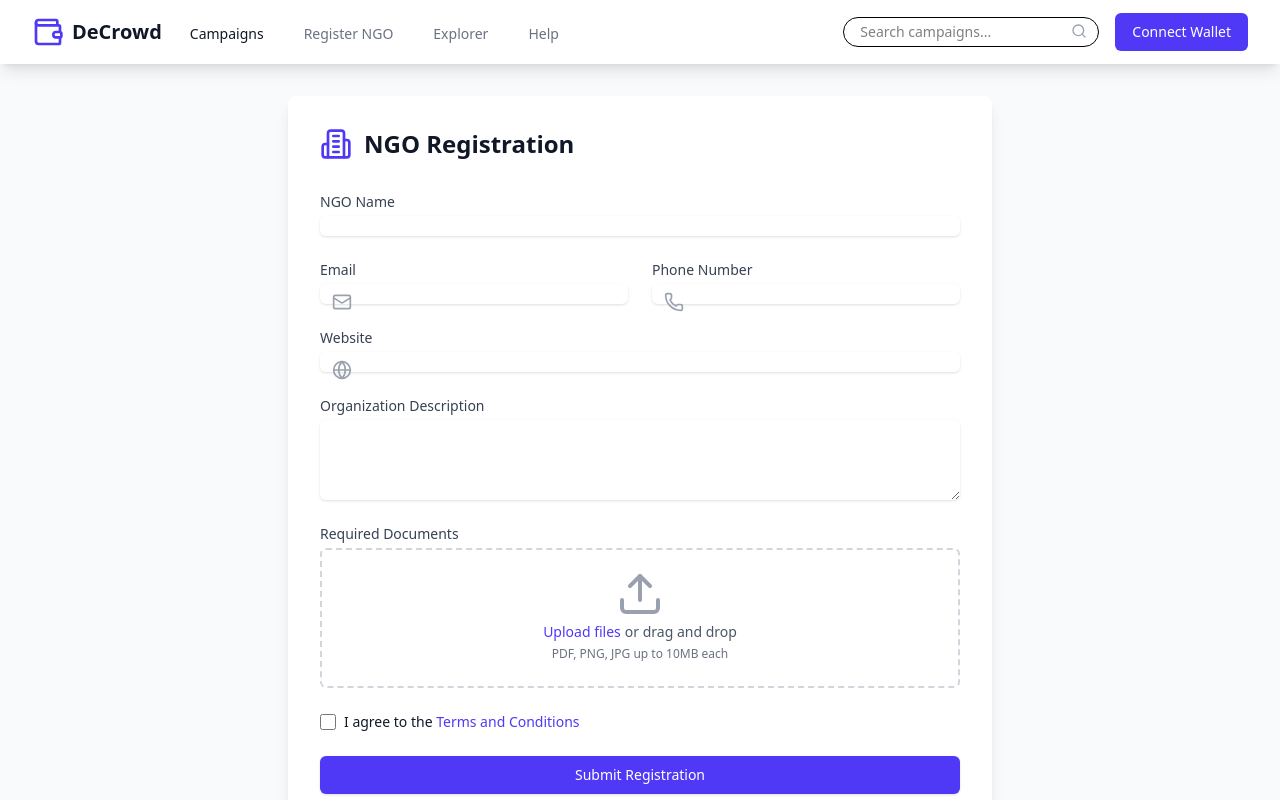
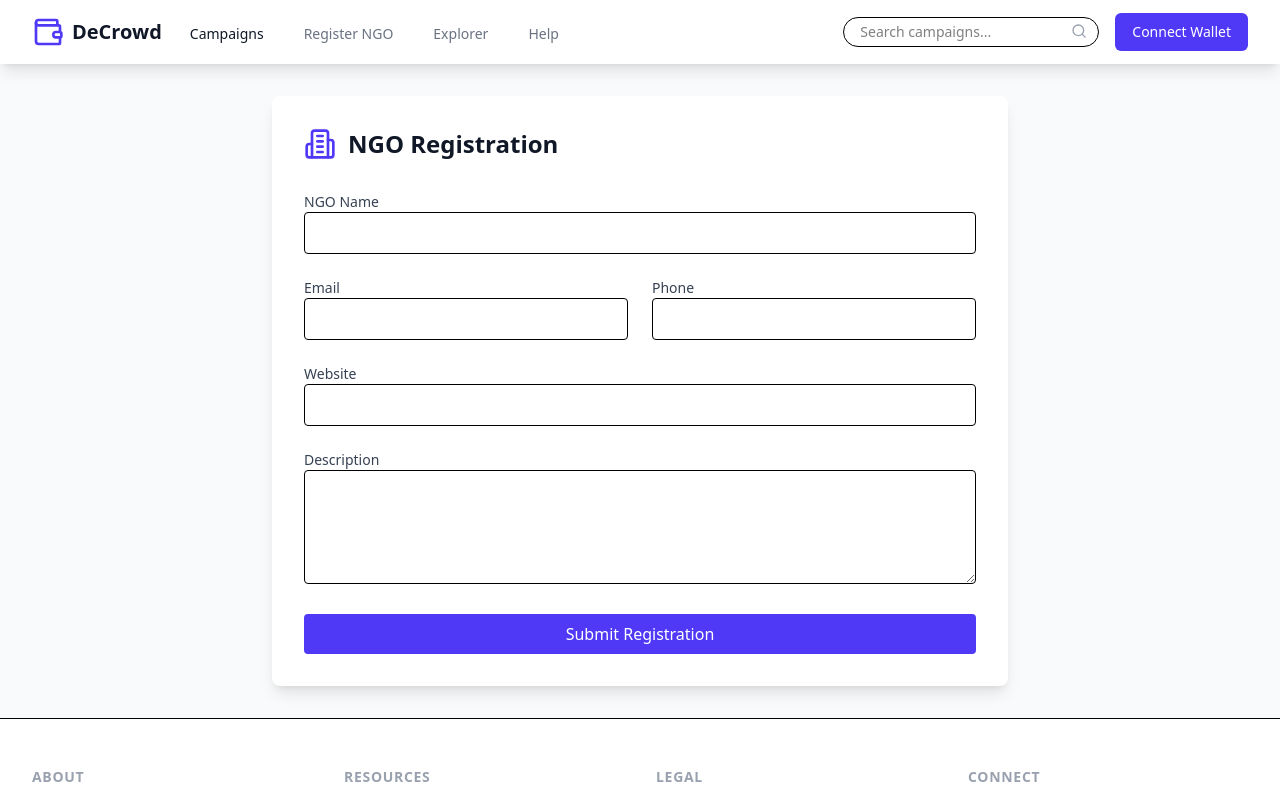
Before and after one commit to Bayyana-kiran/Crowd-Funding-App, a React (Vite) app: page /ngo/register in a window 1280 px wide. Shown: the top 800 px of the page. Built offline with nearby package versions, Linux system fonts and the light colour scheme.

Commit message:
added metamask connect, etherscan in dashboard,firebase config and data is added via ngo registration

```diff
--- a/package.json
+++ b/package.json
@@ -11,12 +11,14 @@
   },
   "dependencies": {
     "@tailwindcss/vite": "^4.0.3",
+    "firebase": "^11.3.0",
     "lucide-react": "^0.474.0",
     "react": "^18.3.1",
     "react-dom": "^18.3.1",
     "react-qr-code": "^2.0.15",
     "react-router-dom": "^7.1.5",
-    "tailwindcss": "^4.0.3"
+    "tailwindcss": "^4.0.3",
+    "web3": "^4.16.0"
   },
   "devDependencies": {
     "@eslint/js": "^9.17.0",
--- /dev/null
+++ b/src/firebase/firebase.js
@@ -0,0 +1,25 @@
+import { initializeApp } from "firebase/app";
+import { getFirestore, collection, addDoc } from "firebase/firestore";
+import { getStorage, ref, uploadBytes, getDownloadURL } from "firebase/storage";
+
+const firebaseConfig = {
+  apiKey: "AIzaSyCInetPuElJH-TWKIYv8kUcswvbHSYIp5o",
+  authDomain: "crowd-funding-app-866f0.firebaseapp.com",
+  projectId: "crowd-funding-app-866f0",
+  storageBucket: "crowd-funding-app-866f0.appspot.com",
+  messagingSenderId: "307816974854",
+  appId: "1:307816974854:web:f0a4fc02038bfbadc31187",
+  measurementId: "G-BV6RKVV7XT"
+};
+
+const app = initializeApp(firebaseConfig);
+const db = getFirestore(app);
+const storage = getStorage(app);
+
+async function uploadFile(file) {
+  const storageRef = ref(storage, `documents/${file.name}`);
+  await uploadBytes(storageRef, file);
+  return getDownloadURL(storageRef);
+}
+
+export { db, collection, addDoc };
--- a/src/pages/NGORegistration.jsx
+++ b/src/pages/NGORegistration.jsx
@@ -1,47 +1,36 @@
-import React, { useState } from 'react';
-import { Upload, CheckCircle, AlertCircle, Building2, Mail, Phone, Globe, FileText } from 'lucide-react';
+import React, { useState } from "react";
+import { db, collection, addDoc } from "../firebase/firebase";
+import { CheckCircle, AlertCircle, Building2, Mail, Phone, Globe, FileText, Upload } from "lucide-react";
 
 function NGORegistration() {
   const [formData, setFormData] = useState({
-    name: '',
-    email: '',
-    phone: '',
-    website: '',
-    description: '',
+    name: "",
+    email: "",
+    phone: "",
+    website: "",
+    description: "",
     documents: [],
   });
 
   const [submitting, setSubmitting] = useState(false);
-  const [error, setError] = useState('');
+  const [error, setError] = useState("");
   const [success, setSuccess] = useState(false);
 
   const handleInputChange = (e) => {
     const { name, value } = e.target;
-    setFormData(prev => ({
-      ...prev,
-      [name]: value
-    }));
-  };
-
-  const handleFileChange = (e) => {
-    const files = Array.from(e.target.files);
-    setFormData(prev => ({
-      ...prev,
-      documents: [...prev.documents, ...files]
-    }));
+    setFormData((prev) => ({ ...prev, [name]: value }));
   };
 
   const handleSubmit = async (e) => {
     e.preventDefault();
     setSubmitting(true);
-    setError('');
+    setError("");
 
     try {
-      // Implement form submission logic here
-      await new Promise(resolve => setTimeout(resolve, 2000)); // Simulated API call
+      await addDoc(collection(db, "ngo"), formData);
       setSuccess(true);
     } catch (err) {
-      setError('Failed to submit registration. Please try again.');
+      setError("Failed to submit registration. Please try again.");
     } finally {
       setSubmitting(false);
     }
@@ -49,14 +38,12 @@ function NGORegistration() {
 
   if (success) {
     return (
-      <div className="min-h-[80vh] flex items-center justify-center bg-gray-50 py-12 px-4 sm:px-6 lg:px-8">
+      <div className="min-h-screen flex items-center justify-center bg-gray-50">
         <div className="max-w-md w-full text-center">
           <CheckCircle className="mx-auto h-12 w-12 text-green-500" />
-          <h2 className="mt-6 text-3xl font-extrabold text-gray-900">
-            Registration Submitted!
-          </h2>
+          <h2 className="mt-6 text-3xl font-bold text-gray-900">Registration Submitted!</h2>
           <p className="mt-2 text-sm text-gray-600">
-            Your NGO registration has been submitted successfully. We will review your application and get back to you soon.
+            Your NGO registration has been submitted successfully.
           </p>
         </div>
       </div>
@@ -64,7 +51,7 @@ function NGORegistration() {
   }
 
   return (
-    <div className="max-w-3xl mx-auto px-4 sm:px-6 lg:px-8 py-8">
+    <div className="max-w-3xl mx-auto px-4 py-8">
       <div className="bg-white rounded-lg shadow-lg p-8">
         <div className="flex items-center mb-8">
           <Building2 className="h-8 w-8 text-indigo-600 mr-3" />
@@ -82,160 +69,35 @@ function NGORegistration() {
 
         <form onSubmit={handleSubmit} className="space-y-6">
           <div>
-            <label htmlFor="name" className="block text-sm font-medium text-gray-700">
-              NGO Name
-            </label>
-            <div className="mt-1">
-              <input
-                type="text"
-                name="name"
-                id="name"
-                required
-                value={formData.name}
-                onChange={handleInputChange}
-                className="shadow-sm focus:ring-indigo-500 focus:border-indigo-500 block w-full sm:text-sm border-gray-300 rounded-md"
-              />
-            </div>
+            <label htmlFor="name" className="block text-sm font-medium text-gray-700">NGO Name</label>
+            <input type="text" name="name" required value={formData.name} onChange={handleInputChange} className="w-full p-2 border rounded" />
           </div>
 
           <div className="grid grid-cols-1 md:grid-cols-2 gap-6">
             <div>
-              <label htmlFor="email" className="block text-sm font-medium text-gray-700">
-                Email
-              </label>
-              <div className="mt-1 relative">
-                <input
-                  type="email"
-                  name="email"
-                  id="email"
-                  required
-                  value={formData.email}
-                  onChange={handleInputChange}
-                  className="shadow-sm focus:ring-indigo-500 focus:border-indigo-500 block w-full sm:text-sm border-gray-300 rounded-md pl-10"
-                />
-                <Mail className="h-5 w-5 text-gray-400 absolute left-3 top-2" />
-              </div>
+              <label htmlFor="email" className="block text-sm font-medium text-gray-700">Email</label>
+              <input type="email" name="email" required value={formData.email} onChange={handleInputChange} className="w-full p-2 border rounded" />
             </div>
 
             <div>
-              <label htmlFor="phone" className="block text-sm font-medium text-gray-700">
-                Phone Number
-              </label>
-              <div className="mt-1 relative">
-                <input
-                  type="tel"
-                  name="phone"
-                  id="phone"
-                  required
-                  value={formData.phone}
-                  onChange={handleInputChange}
-                  className="shadow-sm focus:ring-indigo-500 focus:border-indigo-500 block w-full sm:text-sm border-gray-300 rounded-md pl-10"
-                />
-                <Phone className="h-5 w-5 text-gray-400 absolute left-3 top-2" />
-              </div>
+              <label htmlFor="phone" className="block text-sm font-medium text-gray-700">Phone</label>
+              <input type="tel" name="phone" required value={formData.phone} onChange={handleInputChange} className="w-full p-2 border rounded" />
             </div>
           </div>
 
           <div>
-            <label htmlFor="website" className="block text-sm font-medium text-gray-700">
-              Website
-            </label>
-            <div className="mt-1 relative">
-              <input
-                type="url"
-                name="website"
-                id="website"
-                value={formData.website}
-                onChange={handleInputChange}
-                className="shadow-sm focus:ring-indigo-500 focus:border-indigo-500 block w-full sm:text-sm border-gray-300 rounded-md pl-10"
-              />
-              <Globe className="h-5 w-5 text-gray-400 absolute left-3 top-2" />
-            </div>
+            <label htmlFor="website" className="block text-sm font-medium text-gray-700">Website</label>
+            <input type="url" name="website" value={formData.website} onChange={handleInputChange} className="w-full p-2 border rounded" />
           </div>
 
           <div>
-            <label htmlFor="description" className="block text-sm font-medium text-gray-700">
-              Organization Description
-            </label>
-            <div className="mt-1">
-              <textarea
-                name="description"
-                id="description"
-                rows={4}
-                required
-                value={formData.description}
-                onChange={handleInputChange}
-                className="shadow-sm focus:ring-indigo-500 focus:border-indigo-500 block w-full sm:text-sm border-gray-300 rounded-md"
-              />
-            </div>
+            <label htmlFor="description" className="block text-sm font-medium text-gray-700">Description</label>
+            <textarea name="description" rows="4" required value={formData.description} onChange={handleInputChange} className="w-full p-2 border rounded"></textarea>
           </div>
 
-          <div>
-            <label className="block text-sm font-medium text-gray-700">
-              Required Documents
-            </label>
-            <div className="mt-1 flex justify-center px-6 pt-5 pb-6 border-2 border-gray-300 border-dashed rounded-md">
-              <div className="space-y-1 text-center">
-                <Upload className="mx-auto h-12 w-12 text-gray-400" />
-                <div className="flex text-sm text-gray-600">
-                  <label
-                    htmlFor="documents"
-                    className="relative cursor-pointer bg-white rounded-md font-medium text-indigo-600 hover:text-indigo-500 focus-within:outline-none focus-within:ring-2 focus-within:ring-offset-2 focus-within:ring-indigo-500"
-                  >
-                    <span>Upload files</span>
-                    <input
-                      id="documents"
-                      name="documents"
-                      type="file"
-                      multiple
-                      className="sr-only"
-                      onChange={handleFileChange}
-                    />
-                  </label>
-                  <p className="pl-1">or drag and drop</p>
-                </div>
-                <p className="text-xs text-gray-500">
-                  PDF, PNG, JPG up to 10MB each
-                </p>
-              </div>
-            </div>
-            {formData.documents.length > 0 && (
-              <div className="mt-2 space-y-2">
-                {formData.documents.map((file, index) => (
-                  <div key={index} className="flex items-center text-sm text-gray-500">
-                    <FileText className="h-4 w-4 mr-2" />
-                    {file.name}
-                  </div>
-                ))}
-              </div>
-            )}
-          </div>
-
-          <div className="flex items-center">
-            <input
-              id="terms"
-              name="terms"
-              type="checkbox"
-              required
-              className="h-4 w-4 text-indigo-600 focus:ring-indigo-500 border-gray-300 rounded"
-            />
-            <label htmlFor="terms" className="ml-2 block text-sm text-gray-900">
-              I agree to the{' '}
-              <a href="/terms" className="text-indigo-600 hover:text-indigo-500">
-                Terms and Conditions
-              </a>
-            </label>
-          </div>
-
-          <div>
-            <button
-              type="submit"
-              disabled={submitting}
-              className="w-full flex justify-center py-2 px-4 border border-transparent rounded-md shadow-sm text-sm font-medium text-white bg-indigo-600 hover:bg-indigo-700 focus:outline-none focus:ring-2 focus:ring-offset-2 focus:ring-indigo-500 disabled:bg-indigo-400"
-            >
-              {submitting ? 'Submitting...' : 'Submit Registration'}
-            </button>
-          </div>
+          <button type="submit" disabled={submitting} className="w-full bg-indigo-600 text-white py-2 rounded">
+            {submitting ? "Submitting..." : "Submit Registration"}
+          </button>
         </form>
       </div>
     </div>
```
Also changed, not shown: src/components/layout/Navbar.jsx (+39 -23 lines), src/pages/MetaMaskLogin.jsx (+47 -7 lines), src/pages/UserDashboard.jsx (+85 -66 lines), 1 other file (tests, documents, lock files or other folders).
